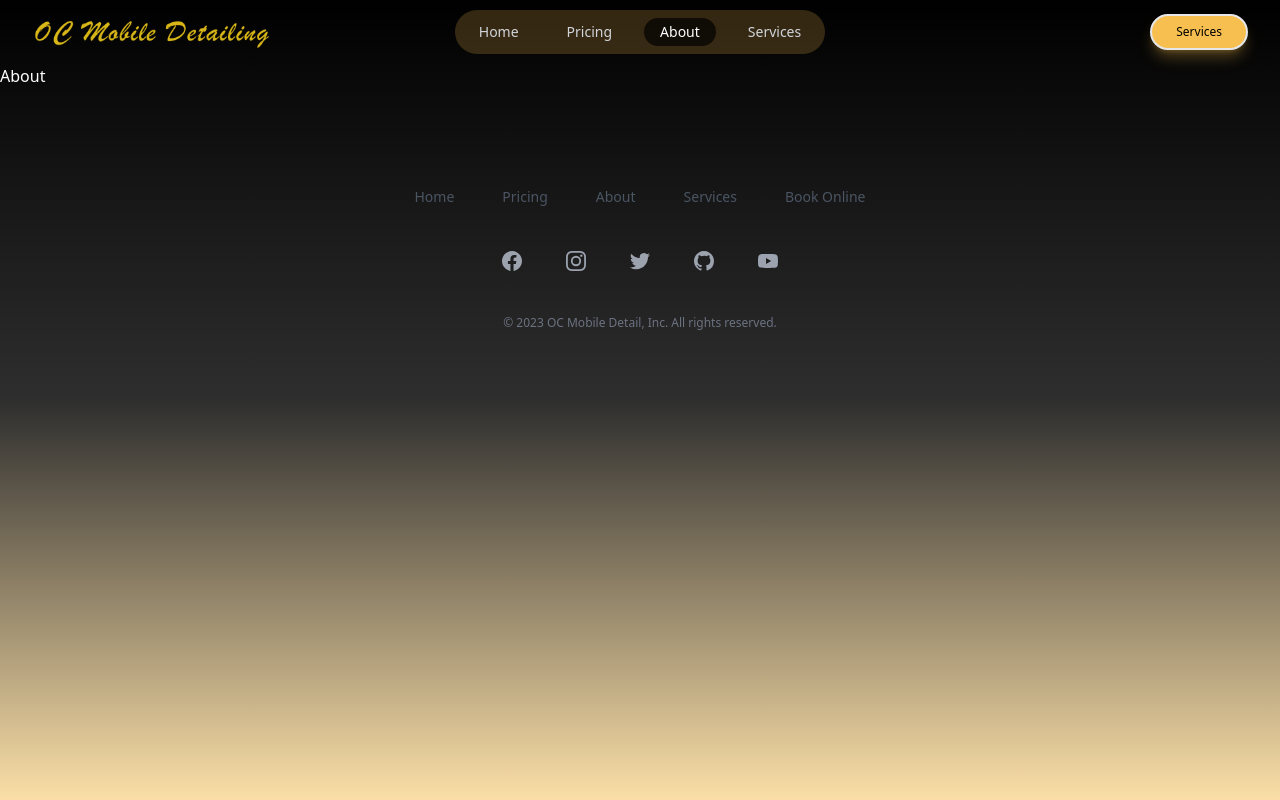
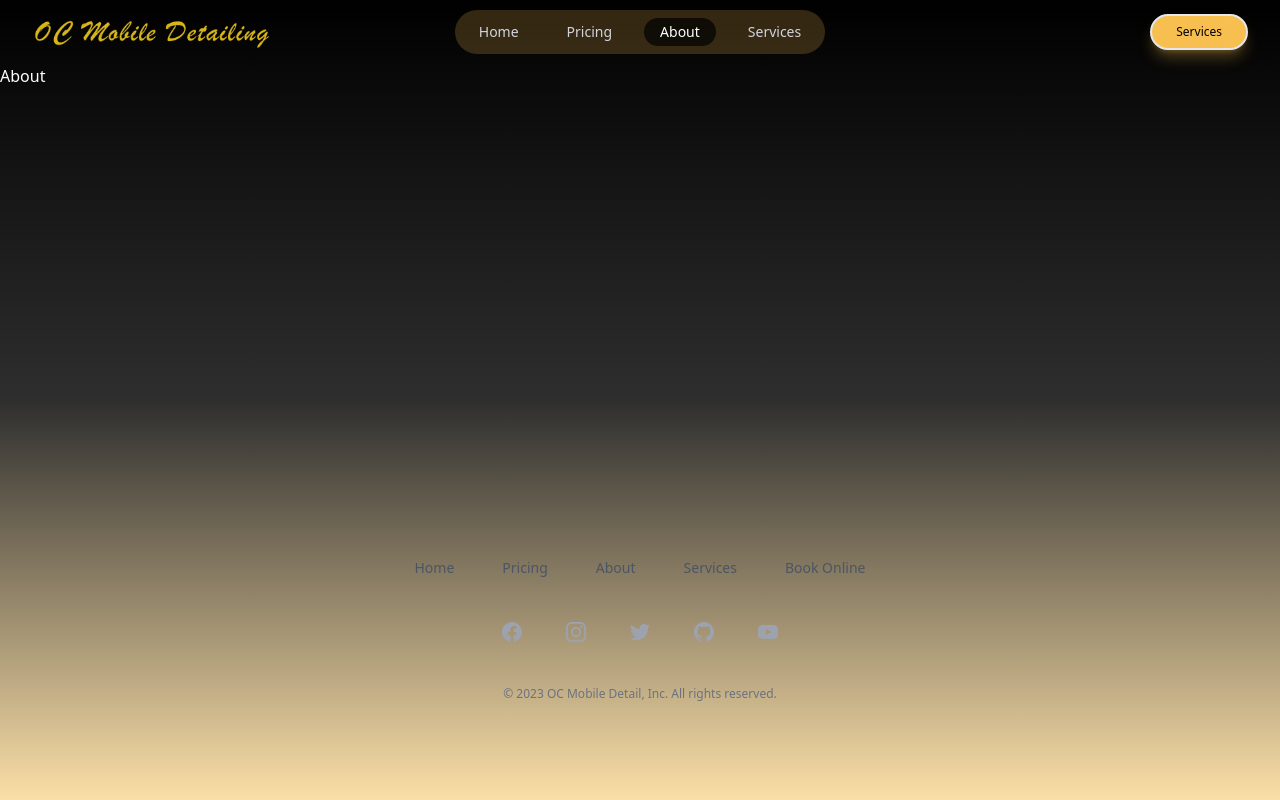
Before and after one commit to Kam-Mivehchi/oc-mobile-detail, a Next.js app: page /about in a window 1280 px wide. Built offline with nearby package versions, Linux system fonts and the light colour scheme.

Commit message:
fixed footer to bottom of page

```diff
--- a/src/components/footer.tsx
+++ b/src/components/footer.tsx
@@ -89,7 +89,7 @@ const navigation = {
 
 export default function Footer() {
     return (
-        <footer className="">
+        <footer className="sticky top-[100vh]">
             <div className="mx-auto max-w-7xl overflow-hidden px-6 py-20 sm:py-24 lg:px-8">
                 <nav className="-mb-6 columns-2 sm:flex sm:justify-center sm:space-x-12" aria-label="Footer">
                     {navigation.main.map((item) => (
```
